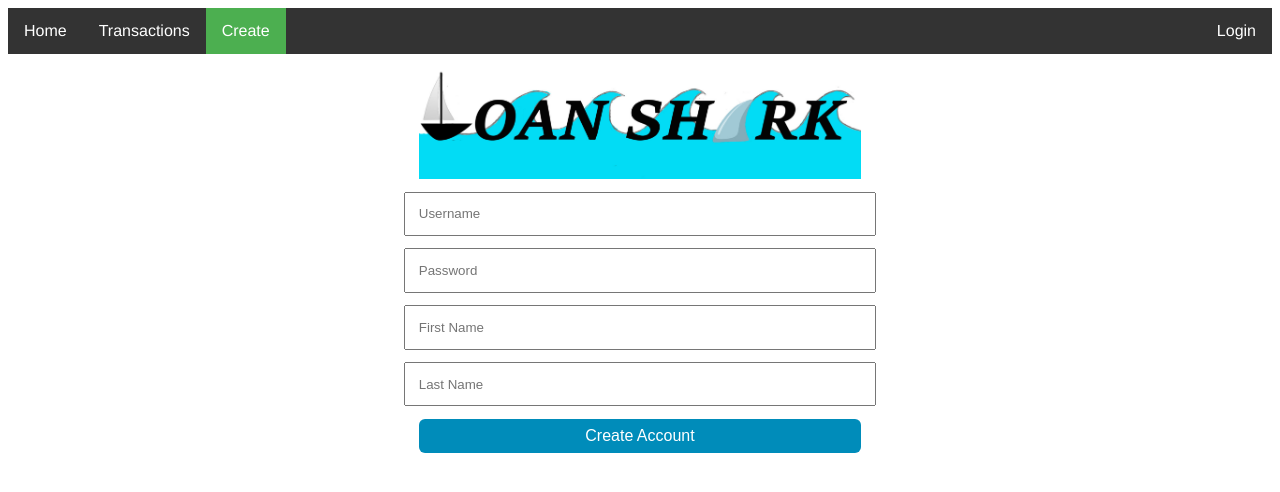
After one commit to otonnesen/loanshark, a Flask app: page /create in a window 1280 px wide. The commit adds this page. Shown: the top 492 px of the page. Run offline with Flask 2, Linux system fonts and the light colour scheme; some libraries are stand-ins or nearby versions.

Commit message:
Added login/create user functionality

```diff
--- a/app/main.py
+++ b/app/main.py
@@ -4,48 +4,48 @@ from psycopg2.extras import RealDictCursor
 import json
 # Replaces flask.jsonify to work with Decimal type
 import simplejson
-from flask import Flask, jsonify, render_template, request, redirect, make_response
-
-filepath = 'static/data.json'
+from flask import Flask, jsonify, render_template, request, redirect, make_response, flash
+from flask_login import LoginManager
 
 try:
     DATABASE_URL = os.environ['DATABASE_URL']
     conn = psycopg2.connect(DATABASE_URL, sslmode='require')
 except LookupError:
     # Local env
-    conn = psycopg2.connect(host='localhost', dbname='oliver', user='oliver', password=os.environ['pw'])
+    conn = psycopg2.connect(host='localhost', dbname='loanshark', user='oliver', password=os.environ['pw'])
 
 
 app = Flask(__name__)
+app.secret_key = 'thisismyseceretkey'
 
 @app.route('/', methods=['GET'])
 def main():
-    resp = make_response(render_template('main.html'))
-    return resp
+    flash('test')
+    return render_template('main.html')
 
-@app.route('/addUser', methods=['POST'])
-def addUser():
-    with conn.cursor() as cur:
-        fName = request.form['first_name']
-        lName = request.form['last_name']
-        cur.execute('SELECT add_user(%s, %s)', (fName, lName))
-        conn.commit()
-        resp = make_response(redirect('/'))
-        return resp
+# @app.route('/addUser', methods=['POST'])
+# def addUser():
+#     with conn.cursor() as cur:
+#         fName = request.form['first_name']
+#         lName = request.form['last_name']
+#         cur.execute('SELECT add_user(%s, %s)', (fName, lName))
+#         conn.commit()
+#         resp = make_response(redirect('/'))
+#         return resp
 
-@app.route('/addLoan', methods=['POST'])
-def addLoan():
-    with conn.cursor() as cur:
-        owner = request.form['owner']
-        sender = request.form['sender']
-        cost = request.form['cost']
-        description = request.form['description']
-        resp = make_response(redirect('/'))
-        if(owner==sender):
-            return resp
-        cur.execute('SELECT add_loan(%s, %s, %s, %s)', (int(owner), int(sender), cost, description))
-        conn.commit()
-        return resp
+# @app.route('/addLoan', methods=['POST'])
+# def addLoan():
+#     with conn.cursor() as cur:
+#         owner = request.form['owner']
+#         sender = request.form['sender']
+#         cost = request.form['cost']
+#         description = request.form['description']
+#         resp = make_response(redirect('/'))
+#         if(owner==sender):
+#             return resp
+#         cur.execute('SELECT add_loan(%s, %s, %s, %s)', (int(owner), int(sender), cost, description))
+#         conn.commit()
+#         return resp
 
 @app.route('/data/transactions', methods=['GET'])
 def getTransactionData():
@@ -61,7 +61,7 @@ def getUserData():
         d = cur.fetchall()
         return jsonify(d)
 
-@app.route('/data/<int:id>')
+@app.route('/data/<string:id>')
 def getIdData(id):
     with conn.cursor(cursor_factory=RealDictCursor) as cur:
         cur.execute('SELECT * FROM get_credit_data(%s)', (id,))
@@ -75,14 +75,44 @@ def login():
     with conn.cursor() as cur:
         return render_template('login.html')
 
-@app.route('/test', methods=['POST'])
-def test():
+@app.route('/create')
+def create():
+    with conn.cursor() as cur:
+        return render_template('create.html')
+
+# @app.route('/test', methods=['POST'])
+# def test():
+#     username = request.get_json()['username']
+#     password = request.get_json()['password']
+#     with conn.cursor(cursor_factory=RealDictCursor) as cur:
+#         cur.execute('SELECT EXISTS (SELECT * FROM test WHERE username=%s AND password=crypt(%s, password));', (username, password))
+#         d = cur.fetchone()
+#         return jsonify(d)
+
+@app.route('/checkCred', methods=['POST'])
+def checkCred():
     username = request.get_json()['username']
     password = request.get_json()['password']
-    with conn.cursor() as cur:
-        cur.execute('SELECT EXISTS (SELECT * FROM test WHERE username=%s AND password=crypt(%s, password));', (username, password))
-        d=cur.fetchone()
+    with conn.cursor(cursor_factory=RealDictCursor) as cur:
+        cur.execute('SELECT validate(%s, %s);', (username, password))
+        d = cur.fetchone()
         return jsonify(d)
+
+@app.route('/createUser', methods=['POST'])
+def createUser():
+    with conn.cursor(cursor_factory=RealDictCursor) as cur:
+        username = request.get_json()['username']
+        password = request.get_json()['password']
+        firstname = request.get_json()['firstname']
+        lastname = request.get_json()['lastname']
+        cur.execute('SELECT EXISTS (SELECT * FROM users WHERE username=%s);', (username,))
+        d = cur.fetchone()
+        if d['exists']:
+            return jsonify(d)
+        else:
+            cur.execute('SELECT createuser(%s, %s, %s, %s);', (username, password, firstname, lastname))
+            conn.commit()
+            return jsonify(d)
 
 if __name__ == '__main__':
     port = int(os.environ.get('PORT', 5000))
--- a/app/static/base.css
+++ b/app/static/base.css
@@ -1,4 +1,8 @@
-ul {
+body {
+    font-family: "Helvetica Neue", Helvetica, Arial, sans-serif;
+}
+
+ul.navbar {
     list-style-type: none;
     margin: 0;
     padding: 0;
@@ -6,11 +10,15 @@ ul {
     background-color: #333;
 }
 
-li {
+li.navbar {
     float: left;
 }
 
-li a {
+li.navbar.login {
+    float: right;
+}
+
+li.navbar a {
     display: block;
     color: white;
     text-align: center;
@@ -18,7 +26,7 @@ li a {
     text-decoration: none;
 }
 
-li a:hover:not(.active) {
+li.navbar a:hover:not(.active) {
     background-color: #111;
 }
 
--- /dev/null
+++ b/app/static/base.js
@@ -0,0 +1,16 @@
+var getJSON = function (url, params, callback) {
+    var xhr = new XMLHttpRequest();
+    xhr.open('POST', url, true);
+    xhr.setRequestHeader("Content-type", "application/json; charset=utf-8");
+
+    xhr.responseType = 'json';
+    xhr.onload = function () {
+        var status = xhr.status;
+        if (status === 200) {
+            callback(null, xhr.response);
+        } else {
+            callback(status, xhr.response);
+        }
+    };
+    xhr.send(params);
+};
--- /dev/null
+++ b/app/static/create.css
@@ -0,0 +1,32 @@
+img {
+    max-width: 35%;
+    display: block;
+    margin-left: auto;
+    margin-right: auto;
+}
+
+form {
+    text-align: center;
+}
+
+input {
+    width: 35%;
+    padding: 1%;
+    margin: 1% auto;
+    display: block;
+}
+
+button {
+    width: 35%;
+    background-color: #008CBA;
+    border: none;
+    color: white;
+    font-size: 1em;
+    padding: 0.5em;
+    border-radius: 6px;
+}
+
+button:hover {
+    background-color: #0576BA;
+    cursor: pointer;
+}
--- /dev/null
+++ b/app/static/create.js
@@ -0,0 +1,49 @@
+var createCheck = function (url, params) {
+    getJSON(url, params,
+        function (err, data) {
+            if (err !== null) {
+                console.log("Error retrieving data: " + err);
+            } else {
+                create(!data['exists']);
+            }
+        });
+};
+
+var checkString = /^([0-9]|[a-z_])+([0-9a-z_]+)$/i;
+
+function addUser() {
+    if (document.contains(document.getElementById('alert'))) {
+        document.getElementById('alert').remove();
+    }
+    var username = document.getElementById('username').value;
+    var password = document.getElementById('password').value;
+    var firstname = document.getElementById('firstname').value;
+    var lastname = document.getElementById('lastname').value;
+    if (!username.match(checkString)) {
+        var p = document.createElement('P');
+        document.getElementsByTagName('BODY')[0].appendChild(p)
+        p.setAttribute('id', 'alert');
+        p.innerText = 'Invalid Username';
+        return;
+    } else if (!firstname.match(checkString) || !lastname.match(checkString)) {
+        var p = document.createElement('P');
+        document.getElementsByTagName('BODY')[0].appendChild(p)
+        p.setAttribute('id', 'alert');
+        p.innerText = 'Invalid Name';
+        return;
+    }
+
+    var params = JSON.stringify({username: username, password: password, firstname: firstname, lastname: lastname});
+    createCheck('/createUser', params);
+}
+
+function create(success) {
+    if (success) {
+        window.location.replace('/')
+    } else {
+        var p = document.createElement('P');
+        document.getElementsByTagName('BODY')[0].appendChild(p)
+        p.setAttribute('id', 'alert');
+        p.innerText = 'Username Taken';
+    }
+}
--- a/app/static/login.css
+++ b/app/static/login.css
@@ -1,7 +1,3 @@
-body {
-    font-family: "Helvetica Neue", Helvetica, Arial, sans-serif;
-}
-
 img {
     max-width: 35%;
     display: block;
@@ -66,7 +62,7 @@ a:active {
 
 @keyframes fade {
     0% { opacity: 0; }
-    25% { opacity: 0.9; }
+    10% { opacity: 0.9; }
     90% { opacity: 1; }
     100% { opacity: 0; }
 }
--- a/app/static/transaction_list.css
+++ b/app/static/transaction_list.css
@@ -1,7 +1,3 @@
-body {
-    font-family: "Helvetica Neue", Helvetica, Arial, sans-serif;
-}
-
 h1, h2 {
     text-align: center;
 }
@@ -21,7 +17,7 @@ hr {
     border-top: 1px solid rgba(0,0,0,0.1)
 }
 
-ul {
+ul.list {
     width: 80%;
     margin: auto;
     padding: 0;
--- a/app/templates/base.html
+++ b/app/templates/base.html
@@ -1,3 +1,5 @@
+{% set uid=1 %}
+
 <!DOCTYPE html>
 <html lang="en-CA">
 <head>
@@ -7,18 +9,30 @@
     {% else %}
     <title>Welcome to Loan Shark</title>
     {% endif %}
-  <link rel="icon" href="{{ url_for('static', filename='sharkfin.png')}}" />
-  <link rel="stylesheet" href="{{ url_for('static', filename=style) }}" />
+    <link rel="icon" href="{{ url_for('static', filename='sharkfin.png')}}"/>
+    <link rel="stylesheet" href="{{ url_for('static', filename=style) }}"/>
     {% block head %}{% endblock %}
 
-  <link  rel="stylesheet" href="{{ url_for('static', filename='base.css') }}" />
+    <link rel="stylesheet" href="{{ url_for('static', filename='base.css') }}"/>
+    <script src="{{ url_for('static', filename='base.js') }}"></script>
 </head>
 <body>
-<ul>
-  <li><a {% if title == 'Main' %} class="active" {% endif %} href="/">Home</a></li>
-  <li><a {% if title == 'Login' %} class="active" {% endif %} href="/login">Login</a></li>
+<ul class="navbar">
+    <li class="navbar"><a {% if title== 'Main' %} class="active" {% endif %} href="/">Home</a></li>
+    <li class="navbar"><a {% if title== 'Transactions' %} class="active" {% endif %} href="/data/{{ uid
+        }}">Transactions</a></li>
+    <li class="navbar"><a {% if title== 'Create' %} class="active" {% endif %} href="/create">Create</a></li>
+    <li class="navbar login"><a {% if title== 'Login' %} class="active" {% endif %} href="/login">Login</a></li>
 </ul>
-<!-- Put in navbar or something that will be common to all pages -->
 {% block content %}{% endblock %}
+{% with messages = get_flashed_messages() %}
+{% if messages %}
+<ul class="flashes">
+    {% for message in messages %}
+    <li>{{ message }}</li>
+    {% endfor %}
+</ul>
+{% endif %}
+{% endwith %}
 </body>
 </html>
--- /dev/null
+++ b/app/templates/create.html
@@ -0,0 +1,17 @@
+{% extends "base.html" %}
+{% set title='Create' %}
+{% set style='create.css' %}
+{% block head %}
+<script src="{{ url_for('static', filename='create.js') }}"></script>
+{% endblock %}
+{% block content %}
+<img src="../static/loanshark.png" alt="Loan Shark"/>
+
+<form role="create" onsubmit="addUser(); return false;">
+    <input type="username" placeholder="Username" id="username" required/>
+    <input type="password" placeholder="Password" id="password" required/>
+    <input type="firstname" placeholder="First Name" id="firstname" required/>
+    <input type="lastname" placeholder="Last Name" id="lastname" required/>
+    <button type="submit" id="submit">Create Account</button>
+</form>
+{% endblock %}
--- a/app/templates/transaction_list.html
+++ b/app/templates/transaction_list.html
@@ -8,7 +8,7 @@
 {% else %}
 <h2>{{credList[0]['owner']}}'s Credits:</h2>
 {% endif %}
-<ul class="credit_list">
+<ul class="credit_list list">
     {% for credit in credList: %}
     <li>
         <table>
@@ -38,7 +38,7 @@
 {% else %}
 <h2>{{debtList[0]['owner']}}'s Debts:</h2>
 {% endif %}
-<ul class="debt_list">
+<ul class="debt_list list">
     {% for debt in debtList: %}
     <li>
         <table>
```
Also changed, not shown: app/static/login.js (+22 -28 lines), app/static/main.css (+2 -5 lines), app/static/main.js (+4 -4 lines), app/templates/login.html (+6 -7 lines), 3 other files. Lines whose indentation alone changed are shown as unchanged.
